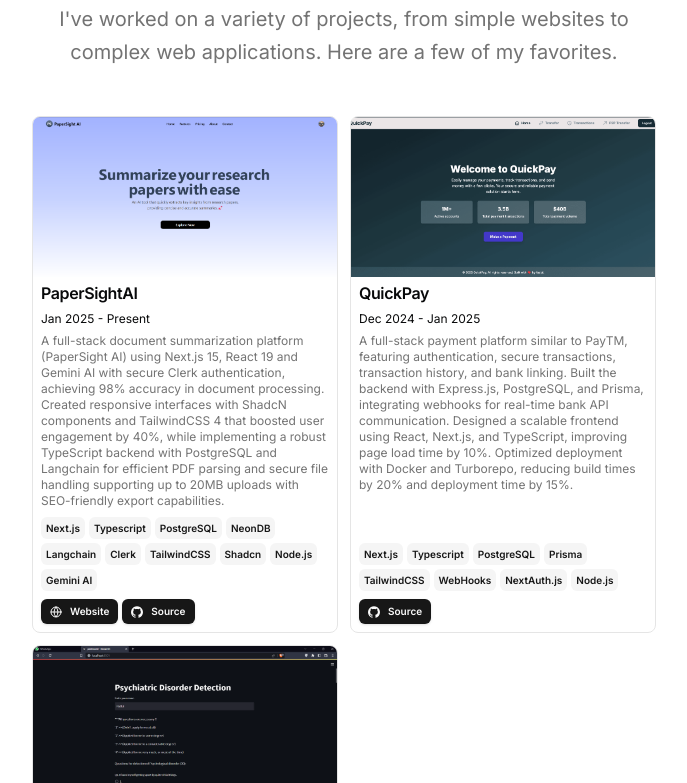
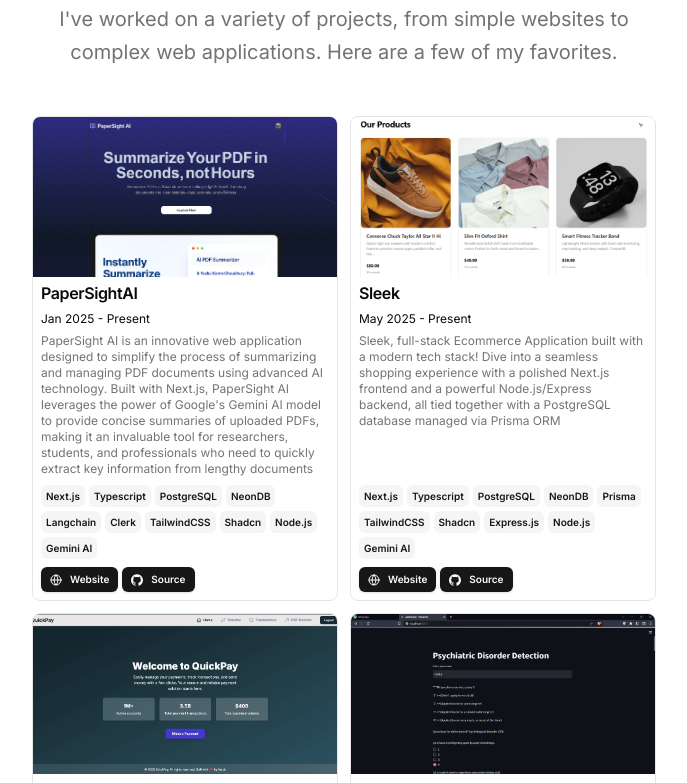
Before and after one commit to FazlulKarimC/portfolio, a Next.js app: page / in a window 1280 px wide. Shown: the part 1217-2000 px from the top of the page, without its empty margins (296-983 px from the left). Built offline with nearby package versions, Linux system fonts and the light colour scheme.

Commit message:
added ecommerce app

```diff
--- a/src/data/resume.tsx
+++ b/src/data/resume.tsx
@@ -4,7 +4,7 @@
 export const DATA = {
   name: "Fazlul Karim Choudhury",
   initials: "FKC",
-  url: "https://dillion.io",
+  url: "https://fazlul.vercel.app",
   location: "Assam, India",
   locationLink: "https://maps.app.goo.gl/Qq2xZv7BppgadHW76",
   description:
@@ -26,8 +26,8 @@
     "Machine Learning",
     "langchain",
     "Gemini AI",
-    "HTML",
-    "CSS",
+    "HTML5",
+    "CSS3",
     "C++",
     "Java",
     "Spring Boot",
@@ -93,7 +93,7 @@
         and tracking system. My responsibilities included designing responsive front-end components using ReactJS, JavaScript,
         and TypeScript, as well as building secure back-end functionalities with Spring Boot, Spring Security, and Spring Data JPA.
         These efforts helped streamline HR operations, reduce manual tasks by 40%, and improve overall operational
-        efficiency by 35% for a user base of 50,000 employees.`,
+        efficiency by 35% for a user base of 5,000 employees.`,
     }
   ],
   education: [
@@ -114,11 +114,11 @@
       dates: "Jan 2025 - Present",
       active: true,
       description:
-        `A full-stack document summarization platform (PaperSight AI) using Next.js 15, React 19 and Gemini AI
-         with secure Clerk authentication, achieving 98% accuracy in document processing. Created responsive
-         interfaces with ShadcN components and TailwindCSS 4 that boosted user engagement by 40%, while implementing
-         a robust TypeScript backend with PostgreSQL and Langchain for efficient PDF parsing and secure file
-         handling supporting up to 20MB uploads with SEO-friendly export capabilities.`,
+        `PaperSight AI is an innovative web application designed to simplify the process of summarizing
+        and managing PDF documents using advanced AI technology. Built with Next.js, PaperSight AI leverages
+        the power of Google's Gemini AI model to provide concise summaries of uploaded PDFs, making it an
+        invaluable tool for researchers, students, and professionals who need to quickly extract key information
+        from lengthy documents`,
       technologies: [
         "Next.js",
         "Typescript",
@@ -142,7 +142,42 @@
           icon: <Icons.github className="size-3" />,
         },
       ],
-      image: "/paperSight.png",
+      image: "/papersight.png",
+      video: "",
+    },
+    {
+      title: "Sleek",
+      href: "https://e-commerce-app-fazlul.vercel.app/",
+      dates: "May 2025 - Present",
+      active: true,
+      description:
+        `Sleek, full-stack Ecommerce Application built with a modern tech stack! Dive into a seamless
+         shopping experience with a polished Next.js frontend and a powerful Node.js/Express backend,
+         all tied together with a PostgreSQL database managed via Prisma ORM`,
+      technologies: [
+        "Next.js",
+        "Typescript",
+        "PostgreSQL",
+        "NeonDB",
+        "Prisma",
+        "TailwindCSS",
+        "Shadcn",
+        "Express.js",
+        "Node.js",
+        "Gemini AI"],
+      links: [
+        {
+          type: "Website",
+          href: "https://e-commerce-app-fazlul.vercel.app/",
+          icon: <Icons.globe className="size-3" />,
+        },
+        {
+          type: "Source",
+          href: "https://github.com/FazlulKarimC/eCommerce_app",
+          icon: <Icons.github className="size-3" />,
+        },
+      ],
+      image: "/sleek.png",
       video: "",
     },
     {
```
Also changed, not shown: public/paperSight.png, public/sleek.png (added).
